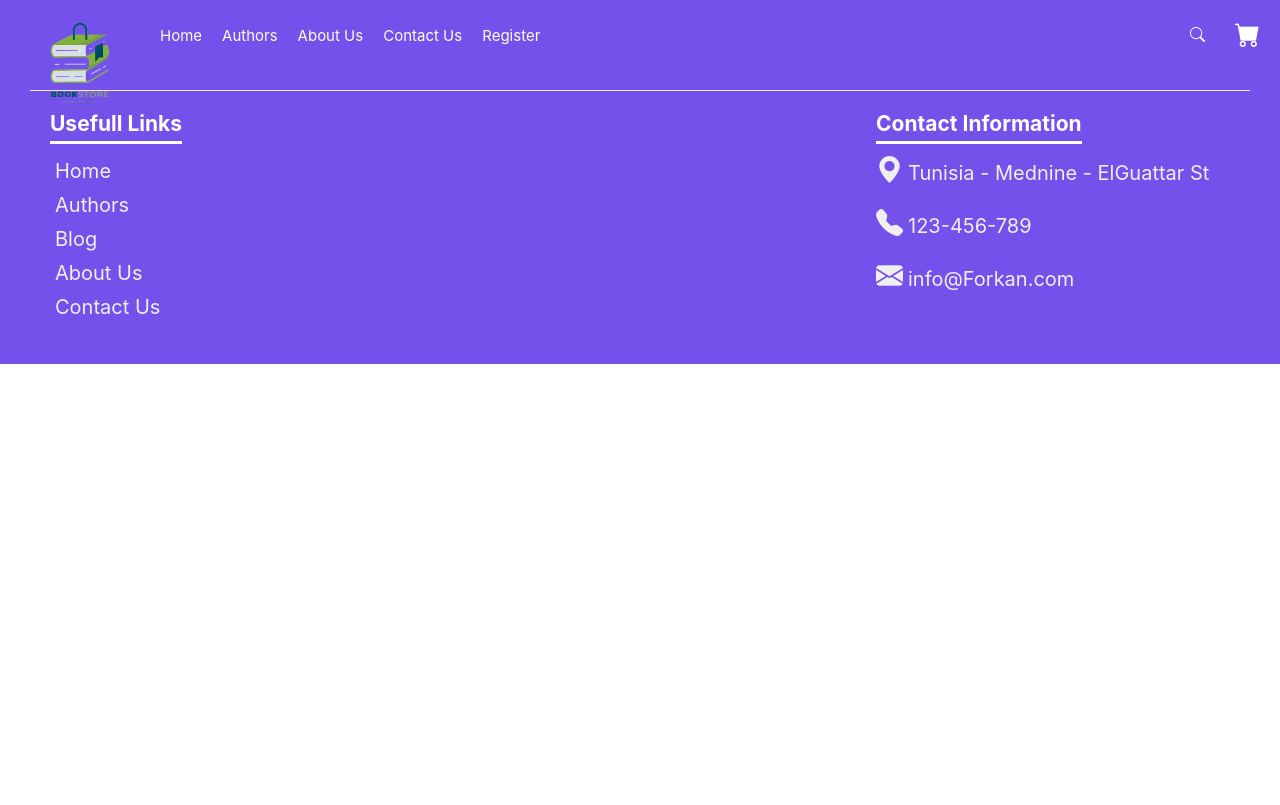
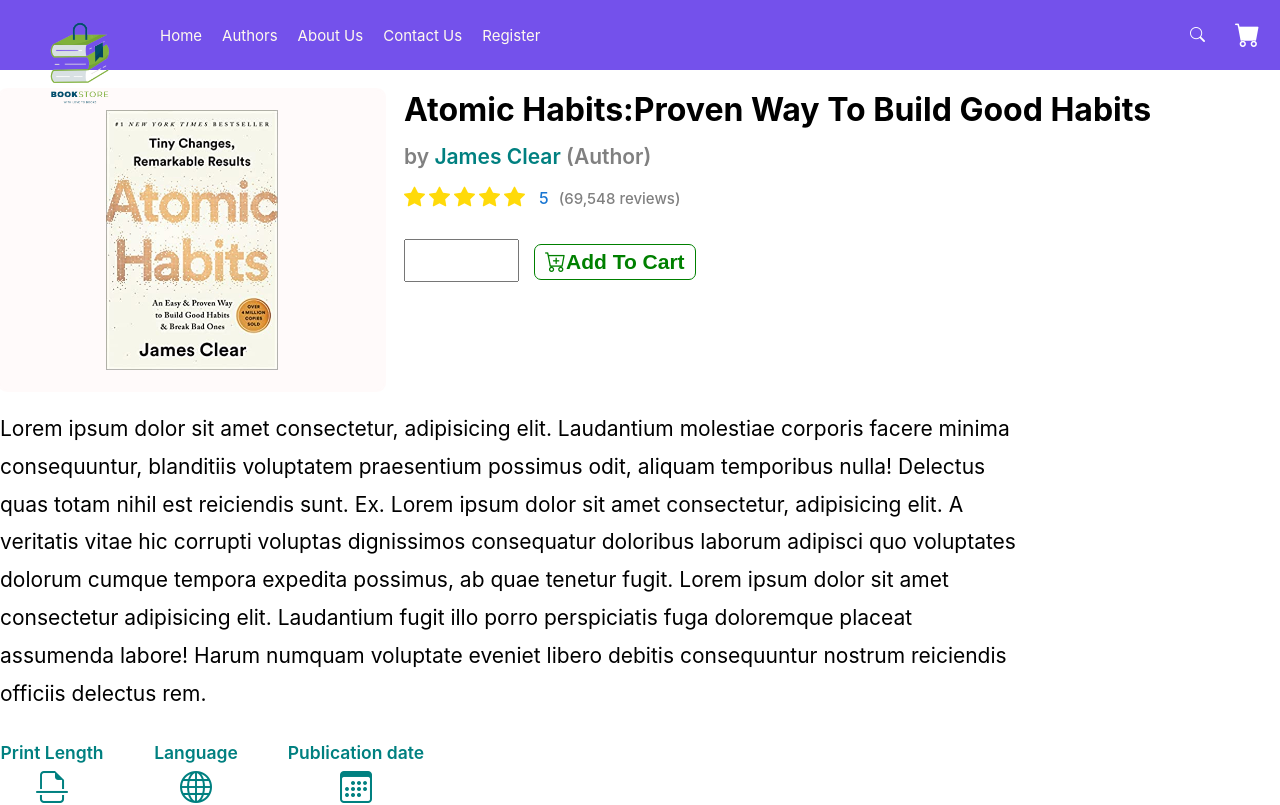
Before and after one commit to Saadaoui-Forkan/book-store, a React (Create React App) app: page /book/1 in a window 1280 px wide. Shown: the top 805 px of the page. Built offline with nearby package versions, Linux system fonts and the light colour scheme.

Commit message:
using useParams hook to find the book

```diff
--- a/src/App.js
+++ b/src/App.js
@@ -7,6 +7,7 @@
 import AuthorsPage from './pages/AuthorsPage';
 import ContactUsPage from './pages/AuthorsPage';
 import RegisterPage from './pages/RegisterPage';
+import BookPage from './pages/Book/BookPage';
 
 function App() {
   return (
@@ -18,6 +19,7 @@
           <Route path='/authors' element={<AuthorsPage/>} />
           <Route path='/contact' element={<ContactUsPage/>} />
           <Route path='/register' element={<RegisterPage/>} />
+          <Route path='/book/:param' element={<BookPage/>} />
         </Routes>
         <Footer />
     </BrowserRouter>
--- a/src/components/Modal/Modal.jsx
+++ b/src/components/Modal/Modal.jsx
@@ -1,4 +1,5 @@
 import React from 'react'
+import { Link } from 'react-router-dom'
 import './Modal.css'
 import Rating from '../book-slider/Rating'
 
@@ -32,15 +33,16 @@
               type="number"
               min="1"
               max="100"
+              placeholder='0'
             />
             <button className="modal-add-to-cart-btn">
               <i className="bi bi-cart-plus"></i>
               Add To Cart
             </button>
           </div>
-          <div className="modal-content-info-link">
+          <Link to={`/book/${bookData.id}`} className="modal-content-info-link">
             See More Details
-          </div>
+          </Link>
         </div>
       </div>
     </div>
--- a/src/components/header/Header.jsx
+++ b/src/components/header/Header.jsx
@@ -25,9 +25,9 @@
   return (
     <div className='header'>
         <nav className="navbar">
-            <div className="brand-title">
+            <Link to="/" className="brand-title">
                 <img src={Logo} alt="" className="logo" />
-            </div>
+            </Link>
             <ul className={toggleLinks}>
                 <Link to="/" onClick={handleToggle} className='navLink'>Home</Link>
                 <Link to="/authors" onClick={handleToggle} className='navLink'>Authors</Link>
--- /dev/null
+++ b/src/pages/Book/BookPage.css
@@ -0,0 +1,96 @@
+.book {
+    margin-top: 90px;
+}
+
+.book-content {
+    display: flex;
+    align-items: flex-start;
+    margin-bottom: 20px;
+}
+
+.book-content-img {
+    width: 30%;
+    height: 300px;
+    object-fit: contain;
+    box-shadow: 0 0 1px 2px snow;
+    padding: 20px;
+    border-radius: 7px;
+    background-color: snow;
+    margin-right: 20px;
+}
+.book-content-info {
+    width: 60%;
+}
+
+.book-title {
+    font-size: 32px;
+}
+
+.book-author{
+    color: gray;
+    font-size: 21px;
+    margin: 15px 0;
+    font-weight: 600;
+}
+
+.book-author span {
+    color: teal;
+}
+
+.book-add-to-cart {
+    margin: 30px 0;
+}
+
+.book-add-to-cart-input {
+    margin-right: 15px;
+    font-size: 25px;
+    font-weight: 600;
+    padding: 5px 10px;
+}
+
+.book-add-to-cart-btn {
+    border: 1px solid green;
+    border-radius: 7px;
+    padding: 5px 10px;
+    cursor: pointer;
+    background-color: transparent;
+    color: green;
+    font-size: 21px;
+    font-weight: 600;
+    transition: all .3s ease-in-out;
+}
+
+.book-add-to-cart-btn:hover{
+    background-color: aquamarine;
+}
+
+.book-description {
+    width: 80%;
+    font-size: 21px;
+    line-height: 1.8;
+}
+
+.book-icons {
+    margin: 30px 0;
+    display: flex;
+    align-items: center;
+}
+
+.book-icon {
+    display: flex;
+    flex-direction: column;
+    align-items: center;
+    justify-content: center;
+    margin-right: 50px;
+    font-size: 21px;
+    color: teal;
+}
+
+.book-icon small {
+    font-weight: 600;
+}
+
+.book-icon i {
+    font-size: 32px;
+    margin: 5px 0;
+}
--- /dev/null
+++ b/src/pages/Book/BookPage.jsx
@@ -0,0 +1,74 @@
+import React from 'react'
+import { useParams } from 'react-router-dom'
+import { books } from '../../data/books'
+import Rating from '../../components/book-slider/Rating'
+import './BookPage.css'
+
+function BookPage() {
+    let {param} = useParams()
+    const book = books.find(b => b.id === parseInt(param))
+    window.scroll(0,0)
+  return (
+    <div className="book">
+      <div className="book-content">
+        <img
+          src={`/books/${book.image}`}
+          alt={book.title}
+          className="book-content-img"
+        />
+        <div className="book-content-info">
+          <h1 className="book-title">{book.title}</h1>
+          <div className="book-author">
+            by <span>{book.author}</span> (Author)
+          </div>
+          <Rating rating={book.rating} reviews={book.reviews} />
+          <div className="book-add-to-cart">
+            <input
+              className="book-add-to-cart-input"
+              type="number"
+              min="1"
+              max="100"
+            />
+            <button className="book-add-to-cart-btn">
+              <i className="bi bi-cart-plus"></i>
+              Add To Cart
+            </button>
+          </div>
+        </div>
+      </div>
+      <p className="book-description">
+        Lorem ipsum dolor sit amet consectetur, adipisicing elit. Laudantium
+        molestiae corporis facere minima consequuntur, blanditiis voluptatem
+        praesentium possimus odit, aliquam temporibus nulla! Delectus quas totam
+        nihil est reiciendis sunt. Ex. Lorem ipsum dolor sit amet consectetur,
+        adipisicing elit. A veritatis vitae hic corrupti voluptas dignissimos
+        consequatur doloribus laborum adipisci quo voluptates dolorum cumque
+        tempora expedita possimus, ab quae tenetur fugit. Lorem ipsum dolor sit
+        amet consectetur adipisicing elit. Laudantium fugit illo porro
+        perspiciatis fuga doloremque placeat assumenda labore! Harum numquam
+        voluptate eveniet libero debitis consequuntur nostrum reiciendis
+        officiis delectus rem.
+      </p>
+
+      <div className="book-icons">
+        <div className="book-icon">
+          <small>Print Length</small>
+          <i className="bi bi-file-earmark-break"></i>
+          <b>{book.printLength}pages</b>
+        </div>
+        <div className="book-icon">
+          <small>Language</small>
+          <i className="bi bi-globe"></i>
+          <b>{book.language}</b>
+        </div>
+        <div className="book-icon">
+          <small>Publication date</small>
+          <i className="bi bi-calendar3"></i>
+          <b>{book.PublicationDate}</b>
+        </div>
+      </div>
+    </div>
+  )
+}
+
+export default BookPage
```
